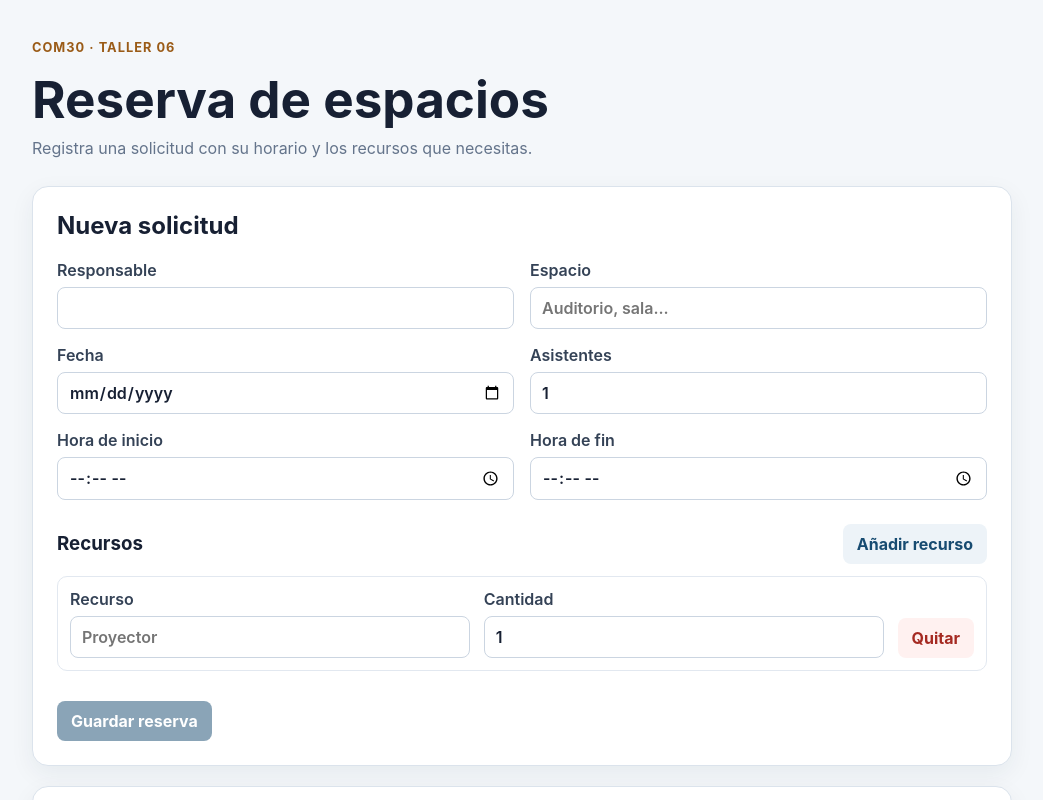
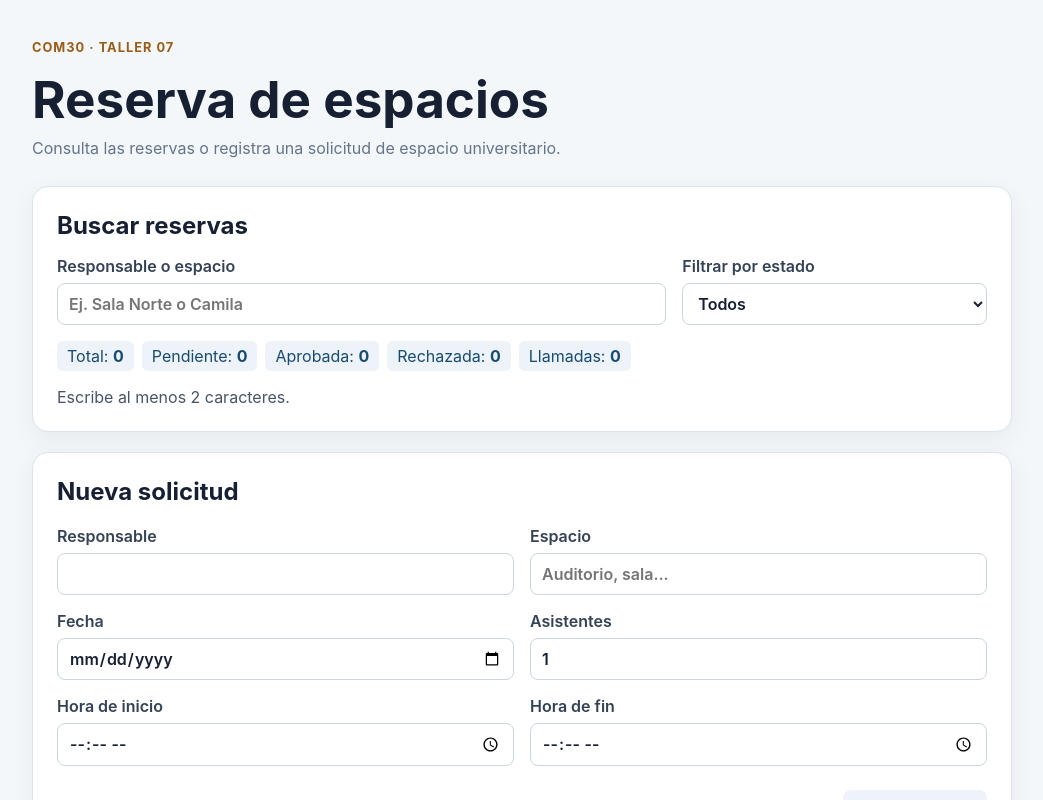
Before and after one commit to ronyrdl/com30-taller06-rodriguez, an Angular app: page / in a window 1280 px wide. Shown: the top 800 px of the page, without its empty margins (118-1161 px from the left). Built offline with nearby package versions, Linux system fonts and the light colour scheme.

Commit message:
T07: integrar el buscador en la aplicación de reservas

```diff
--- a/src/app/app.html
+++ b/src/app/app.html
@@ -1,9 +1,11 @@
 <main class="page">
   <header class="hero">
-    <p class="eyebrow">COM30 · Taller 06</p>
+    <p class="eyebrow">COM30 · Taller 07</p>
     <h1>Reserva de espacios</h1>
-    <p>Registra una solicitud con su horario y los recursos que necesitas.</p>
+    <p>Consulta las reservas o registra una solicitud de espacio universitario.</p>
   </header>
+
+  <app-busqueda class="card" />
 
   <section class="card" aria-labelledby="form-title">
     <h2 id="form-title">Nueva solicitud</h2>
--- a/src/app/app.ts
+++ b/src/app/app.ts
@@ -1,5 +1,6 @@
 import { Component, inject } from '@angular/core';
 import { FormArray, FormBuilder, FormControl, FormGroup, ReactiveFormsModule, Validators } from '@angular/forms';
+import { Busqueda } from './busqueda/busqueda';
 import { EstadoReserva, Recurso } from './models/registro.model';
 import { RegistroService } from './services/registro.service';
 import { horarioPosterior, minimoItems, textoNoVacio } from './validators/reserva.validators';
@@ -9,7 +10,7 @@ type RecursoForm = FormGroup<{ recurso: FormControl<string>; cantidad: FormContr
 @Component({
   selector: 'app-root',
   standalone: true,
-  imports: [ReactiveFormsModule],
+  imports: [ReactiveFormsModule, Busqueda],
   templateUrl: './app.html',
   styleUrl: './app.css',
 })
```
